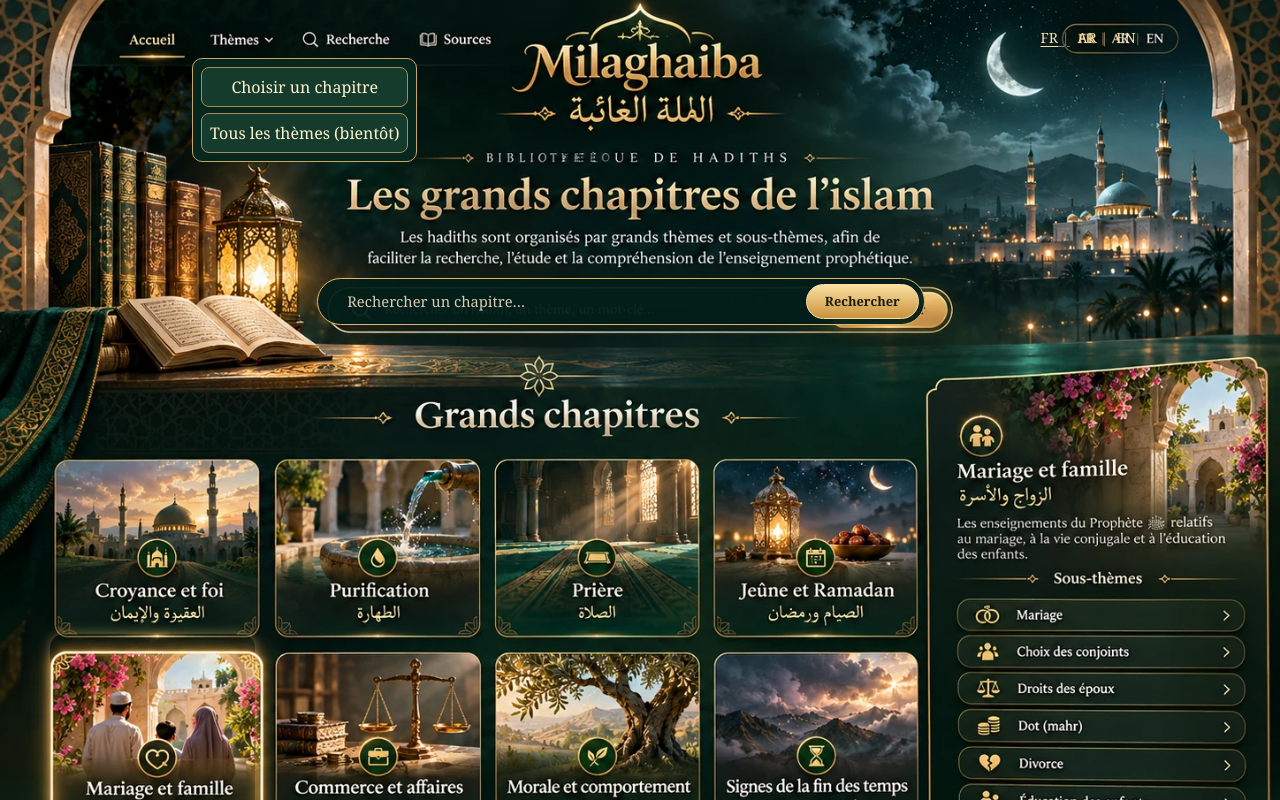
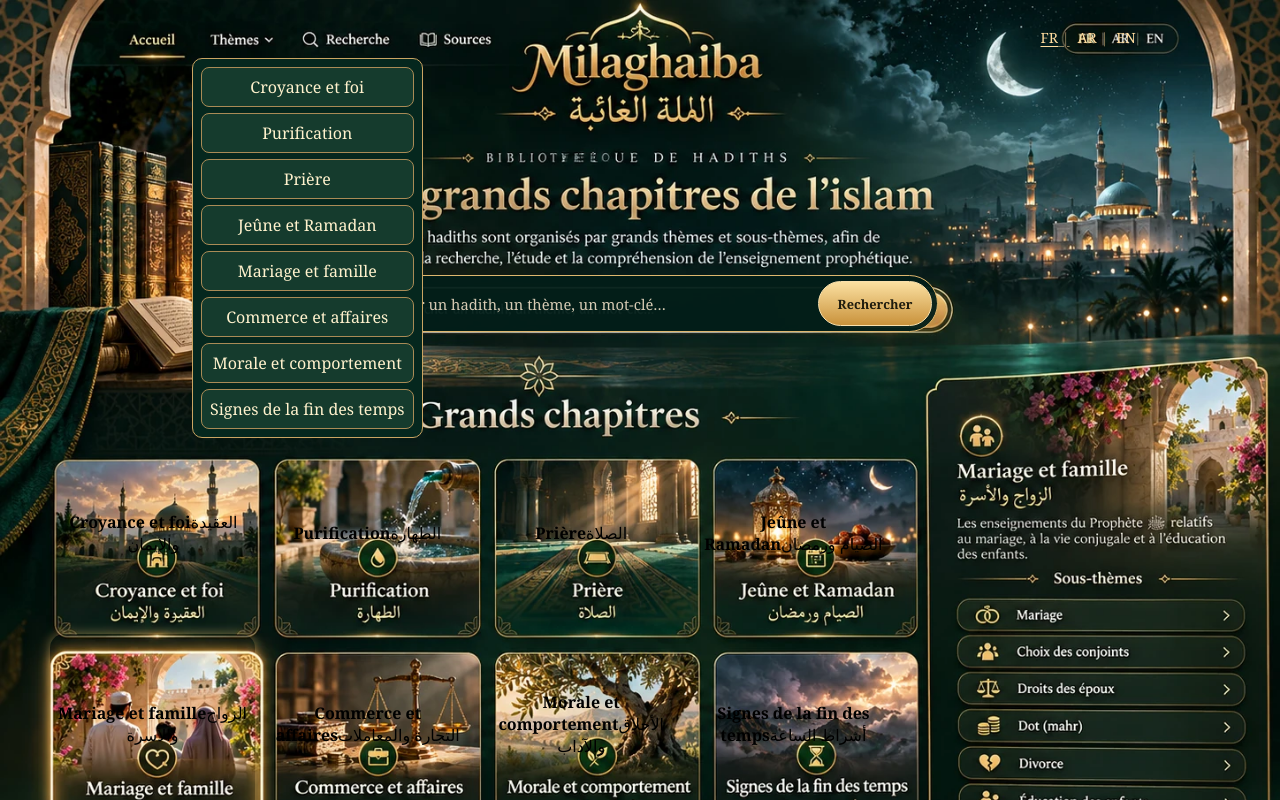
Before and after one commit to abab508/newhadith, a React (Vite) app: page / in a window 1280 px wide. Both pictures are taken after a click on the button 230 px from the left and 40 px from the top of the page. Shown: the top 800 px of the page. Built offline with nearby package versions, Linux system fonts and the light colour scheme.

Commit message:
fix: dynamic chapter panels, real hover interactions, localized controls

```diff
--- a/src/main.jsx
+++ b/src/main.jsx
@@ -1,61 +1,72 @@
-import React, { useState, useEffect } from 'react';
-import { createRoot } from 'react-dom/client';
+import React, {useEffect,useRef,useState} from 'react';
+import {createRoot} from 'react-dom/client';
 import './style.css';
 
-const CHAPTERS = [
- {title:'Croyance et foi',ar:'العقيدة والإيمان',topics:['Foi','Unicité','Destin','Sincérité']},
- {title:'Purification',ar:'الطهارة',topics:['Ablutions','Bain rituel','Eau et pureté','Tayammum']},
- {title:'Prière',ar:'الصلاة',topics:['Prières quotidiennes','Prière collective','Invocations','Sunnas de la prière']},
- {title:'Jeûne et Ramadan',ar:'الصيام ورمضان',topics:['Jeûne','Ramadan','Rupture du jeûne','Nuit du destin']},
- {title:'Mariage et famille',ar:'الزواج والأسرة',topics:['Mariage','Choix des conjoints','Droits des époux','Dot (mahr)','Divorce','Éducation des enfants']},
- {title:'Commerce et affaires',ar:'التجارة والمعاملات',topics:['Éthique commerciale','Vente et contrats','Dettes','Justice des transactions']},
- {title:'Morale et comportement',ar:'الأخلاق والآداب',topics:['Bienveillance','Patience','Respect','Relations humaines']},
- {title:'Signes de la fin des temps',ar:'أشراط الساعة',topics:['Signes mineurs','Signes majeurs','Épreuves','Dernier Jour']}
+const chapters=[
+ {id:'foi',title:['Croyance et foi','العقيدة والإيمان','Faith and belief'],topics:[['Foi','الإيمان','Faith'],['Unicité','التوحيد','Monotheism'],['Destin','القدر','Destiny'],['Sincérité','الإخلاص','Sincerity']]},
+ {id:'purification',title:['Purification','الطهارة','Purification'],topics:[['Ablutions','الوضوء','Ablution'],['Bain rituel','الغسل','Ritual bath'],['Eau et pureté','الماء والطهارة','Water and purity'],['Tayammum','التيمم','Dry ablution']]},
+ {id:'priere',title:['Prière','الصلاة','Prayer'],topics:[['Prières quotidiennes','الصلوات اليومية','Daily prayers'],['Prière collective','صلاة الجماعة','Congregational prayer'],['Invocations','الدعاء','Supplication'],['Sunnas de la prière','سنن الصلاة','Prayer traditions']]},
+ {id:'ramadan',title:['Jeûne et Ramadan','الصيام ورمضان','Fasting and Ramadan'],topics:[['Jeûne','الصيام','Fasting'],['Ramadan','رمضان','Ramadan'],['Rupture du jeûne','الإفطار','Breaking the fast'],['Nuit du destin','ليلة القدر','Night of Decree']]},
+ {id:'famille',title:['Mariage et famille','الزواج والأسرة','Marriage and family'],topics:[['Mariage','الزواج','Marriage'],['Choix des conjoints','اختيار الزوجين','Choosing a spouse'],['Droits des époux','حقوق الزوجين','Spousal rights'],['Dot (mahr)','المهر','Mahr'],['Divorce','الطلاق','Divorce'],['Éducation des enfants','تربية الأبناء','Raising children']]},
+ {id:'commerce',title:['Commerce et affaires','التجارة والمعاملات','Trade and business'],topics:[['Éthique commerciale','أخلاق التجارة','Business ethics'],['Vente et contrats','البيع والعقود','Sales and contracts'],['Dettes','الديون','Debts'],['Justice des transactions','العدل في المعاملات','Fair transactions']]},
+ {id:'morale',title:['Morale et comportement','الأخلاق والآداب','Ethics and conduct'],topics:[['Bienveillance','الإحسان','Kindness'],['Patience','الصبر','Patience'],['Respect','الاحترام','Respect'],['Relations humaines','العلاقات الإنسانية','Human relations']]},
+ {id:'signes',title:['Signes de la fin des temps','أشراط الساعة','Signs of the Last Hour'],topics:[['Signes mineurs','العلامات الصغرى','Minor signs'],['Signes majeurs','العلامات الكبرى','Major signs'],['Épreuves','الفتن','Trials'],['Dernier Jour','اليوم الآخر','Last Day']]}
 ];
-const cards=[[60,505,227,196],[302,505,227,196],[544,505,227,196],[785,505,225,196],[56,717,233,204],[302,717,228,204],[544,717,227,204],[785,717,225,204]];
-const pct=(n,d)=>(100*n/d)+'%';
-const position=([x,y,w,h])=>({left:pct(x,1448),top:pct(y,1086),width:pct(w,1448),height:pct(h,1086)});
+const tr={
+ FR:{search:'Rechercher un hadith, un thème, un mot-clé…',go:'Rechercher',chapters:'Grands chapitres',sub:'Sous-thèmes',intro:'Les enseignements transmis relatifs à',choose:'Choisir un chapitre',soon:'Cette rubrique sera créée lors de la prochaine étape.',no:'Aucun chapitre correspondant.',home:'Accueil',themes:'Thèmes',sources:'Sources'},
+ AR:{search:'ابحث عن حديث أو موضوع أو كلمة…',go:'بحث',chapters:'الأبواب الرئيسية',sub:'موضوعات فرعية',intro:'الأحاديث المتعلقة بـ',choose:'اختر بابًا',soon:'سيتم إنشاء هذه الصفحة في المرحلة التالية.',no:'لم يتم العثور على باب مطابق.',home:'الرئيسية',themes:'الموضوعات',sources:'المصادر'},
+ EN:{search:'Search a hadith, topic or keyword…',go:'Search',chapters:'Major chapters',sub:'Subtopics',intro:'Narrations related to',choose:'Choose a chapter',soon:'This section will be built in the next stage.',no:'No matching chapter.',home:'Home',themes:'Themes',sources:'Sources'}
+};
+const coords=[[60,505,227,196],[302,505,227,196],[544,505,227,196],[785,505,225,196],[56,717,233,204],[302,717,228,204],[544,717,227,204],[785,717,225,204]];
+const pos=([x,y,w,h])=>({left:(x/1448*100)+'%',top:(y/1086*100)+'%',width:(w/1448*100)+'%',height:(h/1086*100)+'%'});
 function App(){
- const [active,setActive]=useState(4),[opened,setOpened]=useState(false),[query,setQuery]=useState('');
- const [notice,setNotice]=useState(''),[motion,setMotion]=useState(true),[menu,setMenu]=useState(false),[language,setLanguage]=useState('FR');
- useEffect(()=>{const media=window.matchMedia('(prefers-reduced-motion: reduce)');setMotion(!media.matches);const onChange=()=>setMotion(!media.matches);media.addEventListener('change',onChange);return()=>media.removeEventListener('change',onChange);},[]);
- const select=i=>{setActive(i);setOpened(true);setNotice('');};
- const search=e=>{e.preventDefault();const q=query.trim().toLocaleLowerCase();if(!q)return;const i=CHAPTERS.findIndex(c=>[c.title,c.ar,...c.topics].some(t=>t.toLocaleLowerCase().includes(q)));if(i>=0){select(i)}else setNotice('Aucun chapitre correspondant. Le moteur de recherche des hadiths sera ajouté lors d’une prochaine étape.');};
- const pending=label=>setNotice('« '+label+' » sera créé lors de la prochaine étape. Pour l’instant, seule la page d’accueil est disponible.');
- const ch=CHAPTERS[active];
- return <main className={'site '+(motion?'motion':'still')}>
-  <section className="desktop-art" aria-label="Page d’accueil Milaghaiba, inspirée de la capture de référence">
-   <img src="/images/reference.webp" className="reference" alt="Milaghaiba : décor islamique nocturne, bibliothèque, mosquée et huit chapitres" />
-   <div className="stars" aria-hidden="true" />
-   <div className="nav-hotspots" role="navigation" aria-label="Navigation principale">
-    <button style={position([127,24,83,44])} onClick={()=>{setOpened(false);setNotice('')}} aria-label="Accueil"/>
-    <button style={position([216,24,90,44])} onClick={()=>setMenu(x=>!x)} aria-expanded={menu} aria-label="Menu Thèmes"/>
-    <button style={position([326,24,132,44])} onClick={()=>document.querySelector('#desktop-query')?.focus()} aria-label="Recherche"/>
-    <button style={position([459,24,99,44])} onClick={()=>pending('Sources')} aria-label="Sources"/>
-   </div>
-   {menu&&<div className="drop"><button onClick={()=>{setMenu(false);select(4)}}>Choisir un chapitre</button><button onClick={()=>{setMenu(false);pending('Tous les thèmes')}}>Tous les thèmes (bientôt)</button></div>}
-   <form className="desk-search" style={position([359,314,687,54])} onSubmit={search}>
-    <label className="sr-only" htmlFor="desktop-query">Rechercher un chapitre</label>
-    <input id="desktop-query" value={query} onChange={e=>setQuery(e.target.value)} placeholder="Rechercher un chapitre…"/>
-    <button type="submit" aria-label="Lancer la recherche">Rechercher</button>
+ const [selected,setSelected]=useState(4),[hover,setHover]=useState(null),[lang,setLang]=useState('FR'),[query,setQuery]=useState(''),[notice,setNotice]=useState(''),[menu,setMenu]=useState(false),[motion,setMotion]=useState(true);
+ const input=useRef(null),cards=useRef(null);
+ const iLang=lang==='AR'?1:lang==='EN'?2:0;
+ const selectedIndex=hover??selected, chapter=chapters[selectedIndex], t=tr[lang];
+ useEffect(()=>{const m=matchMedia('(prefers-reduced-motion: reduce)');setMotion(!m.matches);const fn=()=>setMotion(!m.matches);m.addEventListener('change',fn);return()=>m.removeEventListener('change',fn)},[]);
+ const choose=i=>{setSelected(i);setHover(null);setNotice('')};
+ const lookup=e=>{e.preventDefault();const q=query.trim().toLocaleLowerCase();if(!q)return;const i=chapters.findIndex(c=>[...c.title,...c.topics.flat()].some(v=>v.toLocaleLowerCase().includes(q)));if(i<0){setNotice(t.no)}else{choose(i);setNotice('');cards.current?.scrollIntoView({behavior:'smooth',block:'center'})}};
+ const pending=label=>setNotice(label+' — '+t.soon);
+ const card=(c,i,mobile=false)=><button key={c.id} type="button" className={(mobile?'mobile-card':'hotspot')+' '+(selectedIndex===i?'selected':'')} style={mobile?undefined:pos(coords[i])} aria-label={c.title[iLang]} aria-pressed={selected===i} onMouseEnter={()=>setHover(i)} onMouseLeave={()=>setHover(null)} onFocus={()=>setHover(i)} onBlur={()=>setHover(null)} onClick={()=>choose(i)}>
+   {mobile&&<img src={'/images/chapitre-'+(i+1)+'.webp'} alt=""/>}
+   <span className="card-caption"><strong>{c.title[iLang]}</strong>{lang!=='AR'&&<span lang="ar" dir="rtl">{c.title[1]}</span>}</span>
+  </button>;
+ const panel=<div className="panel-copy" key={chapter.id}>
+  <h2>{chapter.title[iLang]}</h2>{lang!=='AR'&&<p className="panel-ar" lang="ar" dir="rtl">{chapter.title[1]}</p>}
+  <p className="panel-description">{t.intro} {chapter.title[iLang].toLowerCase()}.</p>
+  <h3>✧ {t.sub} ✧</h3>
+  <div className="topics">{chapter.topics.map((s,j)=><button key={j} onClick={()=>pending(s[iLang])}><span>{s[iLang]}</span><span aria-hidden="true">›</span></button>)}</div>
+ </div>;
+ return <main className={'site '+(motion?'motion':'still')} lang={lang.toLowerCase()}>
+  <div className="desktop-art">
+   <img className="reference" src="/images/reference.webp" alt="Décor nocturne de la bibliothèque Milaghaiba"/>
+   <div className="stars" aria-hidden="true"/>
+   <nav className="nav-hotspots" aria-label="Navigation">
+    <button style={pos([127,24,83,44])} onClick={()=>{setSelected(4);setHover(null);setNotice('')}} aria-label={t.home}/>
+    <button style={pos([216,24,90,44])} onClick={()=>setMenu(!menu)} aria-label={t.themes} aria-expanded={menu}/>
+    <button style={pos([326,24,132,44])} onClick={()=>input.current?.focus()} aria-label={t.go}/>
+    <button style={pos([459,24,99,44])} onClick={()=>pending(t.sources)} aria-label={t.sources}/>
+   </nav>
+   {menu&&<div className="drop">{chapters.map((c,i)=><button key={i} onClick={()=>{choose(i);setMenu(false)}}>{c.title[iLang]}</button>)}</div>}
+   <form className="desk-search" style={pos([355,311,706,65])} onSubmit={lookup}>
+    <label className="sr-only" htmlFor="main-query">{t.search}</label>
+    <input ref={input} id="main-query" value={query} onChange={e=>setQuery(e.target.value)} placeholder={t.search}/>
+    <button type="submit">{t.go}</button>
    </form>
-   {cards.map((c,i)=><button key={i} style={position(c)} className={'hotspot hotspot-'+i+(active===i?' selected':'')} onClick={()=>select(i)} aria-label={'Afficher '+CHAPTERS[i].title} aria-pressed={active===i} />)}
-   <div className="langs" style={position([1167,25,128,34])}>{['FR','AR','EN'].map(l=><button key={l} onClick={()=>{setLanguage(l);if(l!=='FR')pending('Langue '+l)}} aria-pressed={language===l}>{l}</button>)}</div>
-   {opened&&<div className="details" style={position([1019,397,376,531])}>
-    <button className="close" aria-label="Fermer le panneau" onClick={()=>setOpened(false)}>×</button><div className="chapter-title">{ch.title}</div><div className="arabic" lang="ar" dir="rtl">{ch.ar}</div><p>Explorez les enseignements relatifs à ce chapitre.</p><h3>✧ Sous-thèmes ✧</h3>
-    {ch.topics.map(t=><button key={t} className="topic" onClick={()=>pending(t)}>{t}<span>›</span></button>)}
-   </div>}
-  </section>
-  <section className="mobile-art">
-   <nav className="mobile-top"><span>Accueil</span><button onClick={()=>pending('Thèmes')}>Thèmes ▾</button><button onClick={()=>pending('Sources')}>Sources</button></nav>
-   <header className="mobile-hero"><div className="mobile-logo">Milaghaiba</div><div className="arabic" lang="ar" dir="rtl">الملة الغائبة</div><p className="eyebrow">✧ Bibliothèque de hadiths ✧</p><h1>Les grands chapitres de l’islam</h1><p>Les hadiths sont organisés par grands thèmes et sous-thèmes.</p></header>
-   <form className="mobile-search" onSubmit={search}><label className="sr-only" htmlFor="mobile-query">Rechercher un chapitre</label><input id="mobile-query" value={query} onChange={e=>setQuery(e.target.value)} placeholder="Rechercher un chapitre…"/><button>Rechercher</button></form>
-   <h2>✧ Grands chapitres ✧</h2>
-   <div className="mobile-grid">{CHAPTERS.map((c,i)=><button key={i} className={'mobile-card '+(active===i?'chosen':'')} onClick={()=>select(i)} aria-pressed={active===i}><img src={'/images/chapitre-'+(i+1)+'.webp'} alt={c.title}/></button>)}</div>
-   {opened&&<div className="mobile-details"><h2>{ch.title}</h2><p lang="ar" dir="rtl">{ch.ar}</p>{ch.topics.map(t=><button key={t} onClick={()=>pending(t)}>{t} ›</button>)}</div>}
-  </section>
-  <div className="controls"><button onClick={()=>setMotion(v=>!v)} aria-pressed={motion}>{motion?'✦ Réduire les animations':'✧ Activer les animations'}</button><span>Accueil uniquement · version de démonstration</span></div>
-  {notice&&<div className="notice" role="status">{notice}<button onClick={()=>setNotice('')} aria-label="Fermer le message">×</button></div>}
- </main>;
+   <div className="hotspots-container" ref={cards}>{chapters.map((c,i)=>card(c,i))}</div>
+   <div className="langs" style={pos([1167,25,128,34])}>{['FR','AR','EN'].map(l=><button key={l} aria-pressed={lang===l} onClick={()=>{setLang(l);setNotice('')}}>{l}</button>)}</div>
+   <aside className="details" style={pos([1017,394,380,540])} aria-live="polite">{panel}</aside>
+  </div>
+  <div className="mobile-art">
+   <nav className="mobile-top"><button onClick={()=>{setSelected(4);setNotice('')}}>{t.home}</button><button onClick={()=>cards.current?.scrollIntoView({behavior:'smooth'})}>{t.themes}</button><button onClick={()=>pending(t.sources)}>{t.sources}</button><div>{['FR','AR','EN'].map(l=><button key={l} onClick={()=>setLang(l)} aria-pressed={lang===l}>{l}</button>)}</div></nav>
+   <header className="mobile-hero"><h1>Milaghaiba</h1><p lang="ar" dir="rtl">الملة الغائبة</p><h2>{t.chapters}</h2></header>
+   <form className="mobile-search" onSubmit={lookup}><input value={query} onChange={e=>setQuery(e.target.value)} placeholder={t.search} aria-label={t.search}/><button>{t.go}</button></form>
+   <div className="mobile-grid">{chapters.map((c,i)=>card(c,i,true))}</div>
+   <aside className="mobile-details">{panel}</aside>
+  </div>
+  <footer className="controls"><button aria-pressed={motion} onClick={()=>setMotion(!motion)}>{motion?'✦ Animations actives':'✧ Animations réduites'}</button><span>Milaghaiba · {t.home}</span></footer>
+  {notice&&<div className="notice" role="status">{notice}<button onClick={()=>setNotice('')} aria-label="Fermer">×</button></div>}
+ </main>
 }
 createRoot(document.getElementById('root')).render(<App/>);
```
